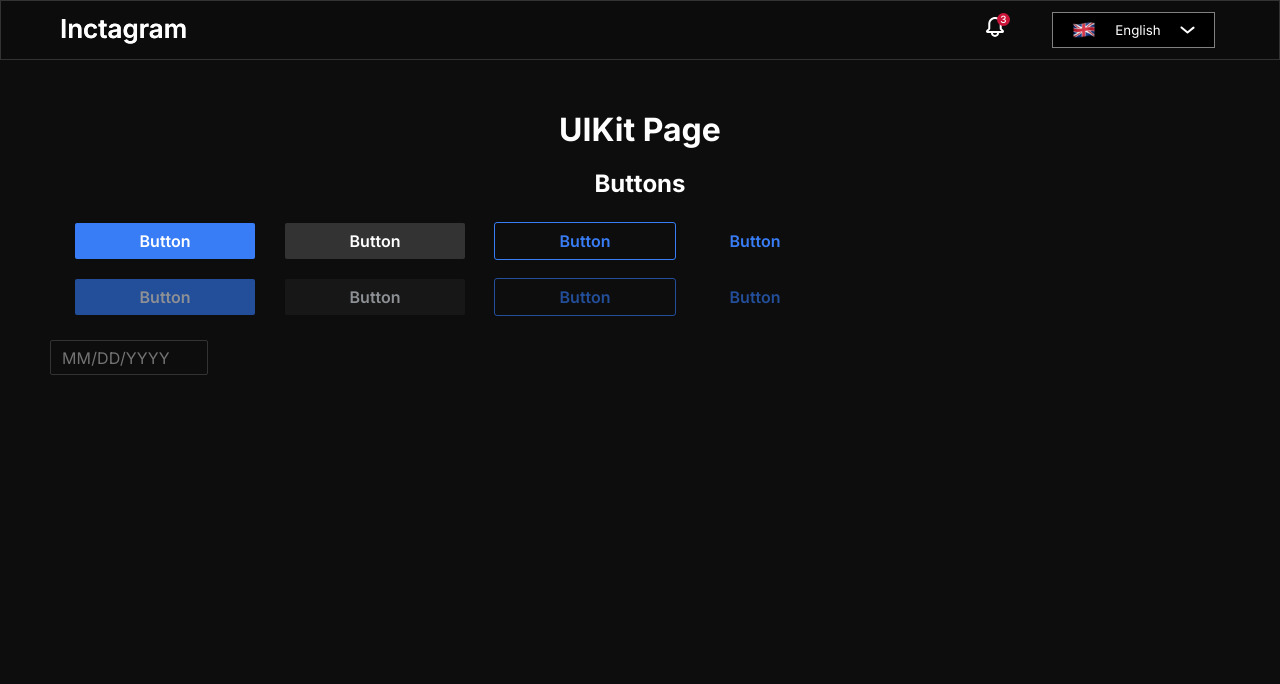
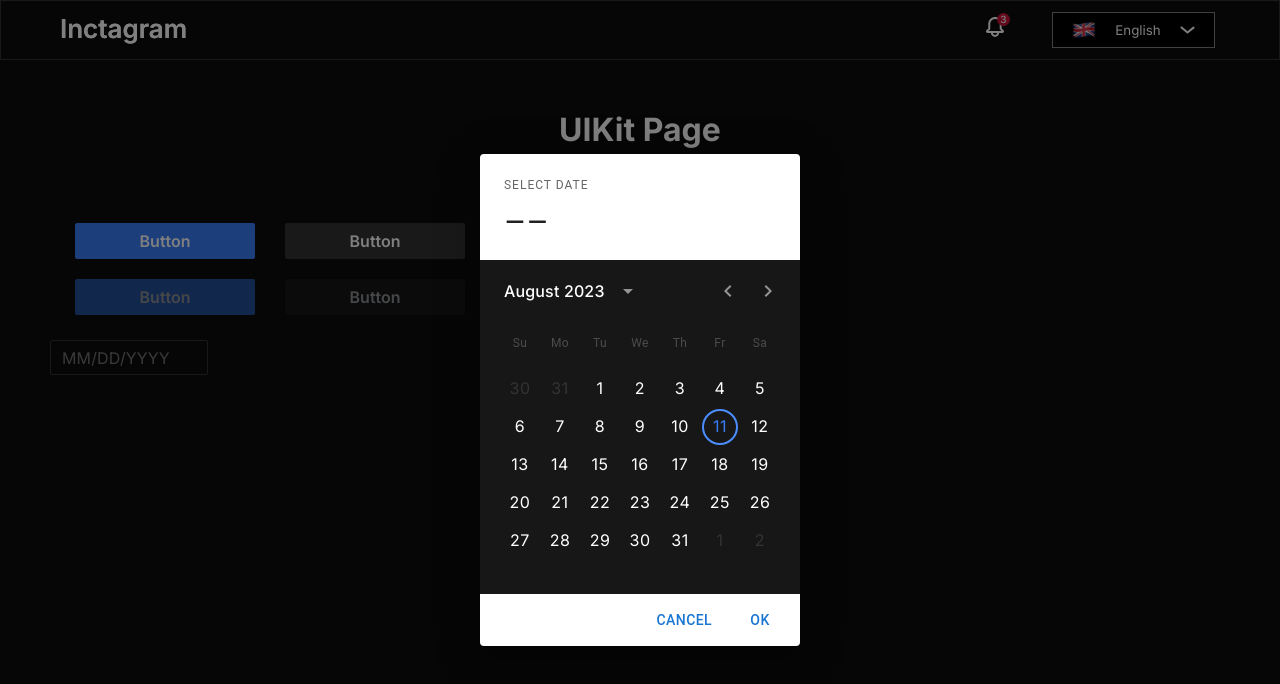
Before and after one commit to FightersForJustice/inctagram, a Next.js app: page /dev/ui-kit in a window 1280 px wide. Shown: the top 684 px of the page. Built offline with nearby package versions, Linux system fonts and the light colour scheme.

Commit message:
style: date picker

```diff
--- a/@ui/ui-kit/DatePicker/DatePicker.scss
+++ b/@ui/ui-kit/DatePicker/DatePicker.scss
@@ -1,29 +1,5 @@
+@use '../../design/settings/colors.scss' as colors;
 @import url('https://fonts.googleapis.com/css2?family=Inter:wght@100;200;300;400;500;600;700;800;900&display=swap');
-
-// .DatePicker {
-//   border-radius: 2px;
-//   border: 1px solid var(--dark-100, #4c4c4c);
-//   font-size: 16px;
-//   color: white;
-//   background-color: var(--black-a5);
-//   box-shadow: 0 0 0 1px var(--black-a9);
-//   padding: 6px 12px;
-//   line-height: 24px;
-
-//   &:hover {
-//     box-shadow: 0 0 0 1px black;
-//   }
-
-//   &:focus {
-//     box-shadow: 0 0 0 2px black;
-//   }
-
-//   &::selection {
-//     background-color: var(--black-a9);
-//     color: white;
-//   }
-
-// }
 
 .UIKitDatePicker {
   & .MuiInputBase-input {
@@ -36,15 +12,97 @@
   }
 
   & .MuiOutlinedInput-notchedOutline {
-    border-color: #333;
+    border-color: colors.$dark-300;
     border-radius: 2px;
     width: 158px;
   }
 
   & .MuiButtonBase-root {
     position: absolute;
-    right:22px;
+    right: 22px;
     padding: 0;
-    filter: invert(100);
+    filter: invert(1);
+  }
+
+  & .MuiPickersLayout-root {
+    padding: 20px
   }
 }
+
+.MuiDateCalendar-root {
+  width: 300px;
+  height: 348px;
+  background-color: colors.$dark-500;;
+  color: white;
+
+  .MuiTypography-caption {
+    color: colors.$dark-100;;
+  }
+
+  .MuiPickersDay-root {
+    color: colors.$light-100;;
+    font-size: 16px;
+    font-family: 'Inter';
+    transition: .2s;
+
+    &:hover,
+    &:active {
+      background-color: colors.$primary-900;
+    }
+
+    &:focus {
+      background-color: inherit;
+      border: 2px solid colors.$primary-300;
+    }
+
+  }
+
+  .MuiPickersDay-today {
+    color: colors.$primary-500;
+    font-weight: 400;
+  }
+
+  .css-1jsy6pn-MuiButtonBase-root-MuiPickersDay-root:not(.Mui-selected) {
+    border: none;
+  }
+
+  .MuiPickersDay-today {
+    border: none;
+  }
+
+  .Mui-selected {
+    transition: all .2s;
+    border: 4px solid colors.$primary-900;
+    background-color: colors.$primary-500;
+    color: #fff;
+
+    &:focus {
+      border: 4px solid colors.$primary-900;
+      background-color: colors.$primary-500;
+    }
+  }
+
+  .MuiSvgIcon-root {
+    filter: invert(1);
+  }
+
+  .MuiPickersDay-dayOutsideMonth {
+    color: colors.$dark-300;
+  }
+
+  .MuiPickersArrowSwitcher-button:hover {
+    background-color: colors.$dark-300;
+  }
+
+  .MuiPickersCalendarHeader-switchViewButton:hover {
+    background-color: colors.$dark-300;
+  }
+
+  .MuiDayCalendar-monthContainer {
+    margin-top: 5px;
+  }
+
+  .MuiDayCalendar-header {
+    margin-top: 10px;
+  }
+}
--- a/@ui/ui-kit/DatePicker/DatePicker.tsx
+++ b/@ui/ui-kit/DatePicker/DatePicker.tsx
@@ -7,7 +7,7 @@ export const MainDatePicker = () => {
   return (
     <div className="UIKitDatePicker">
       <LocalizationProvider dateAdapter={AdapterDayjs}>
-        <DatePicker />
+        <DatePicker open showDaysOutsideCurrentMonth dayOfWeekFormatter={(day) => day} />
       </LocalizationProvider>
     </div>
   )
```
